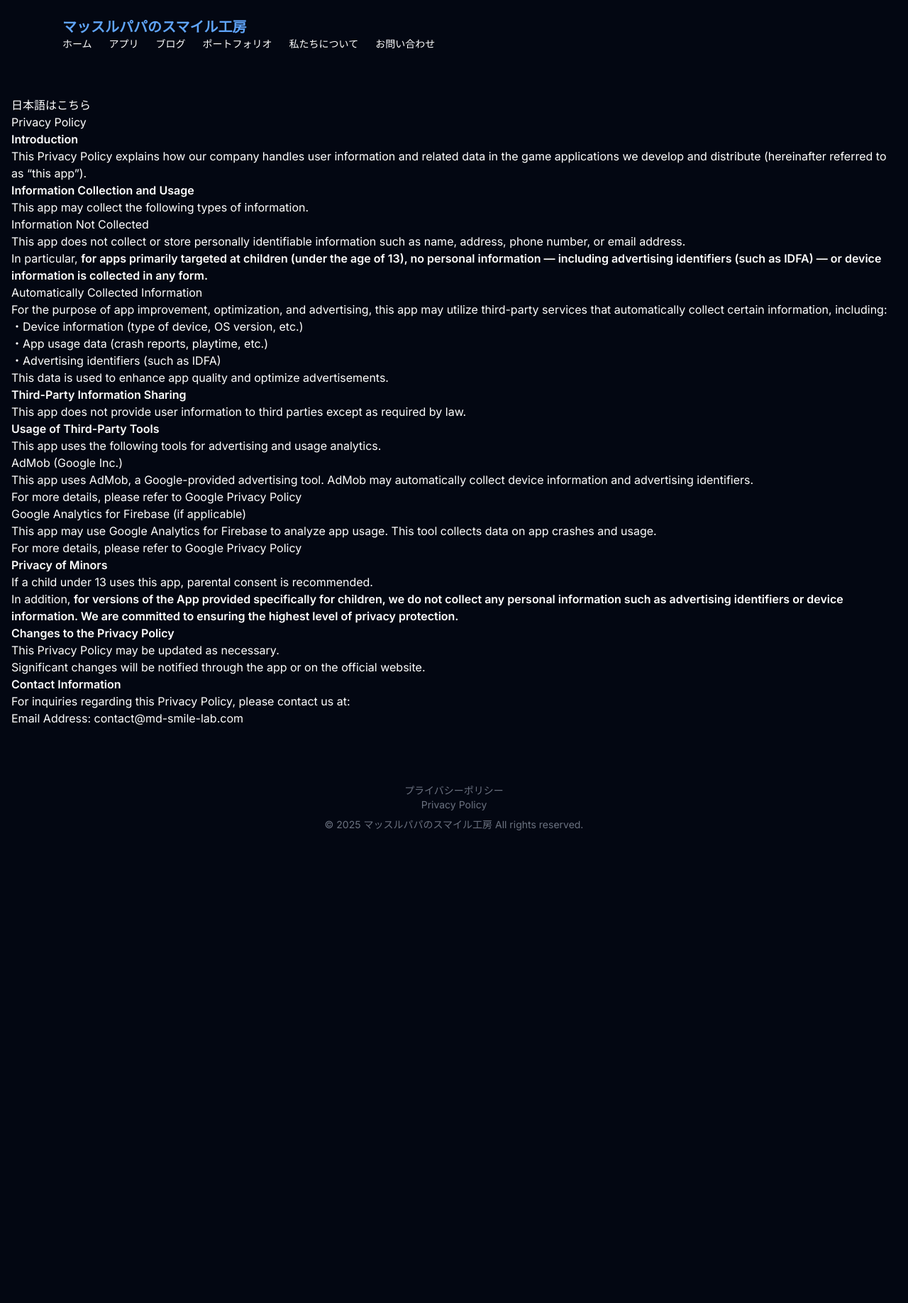
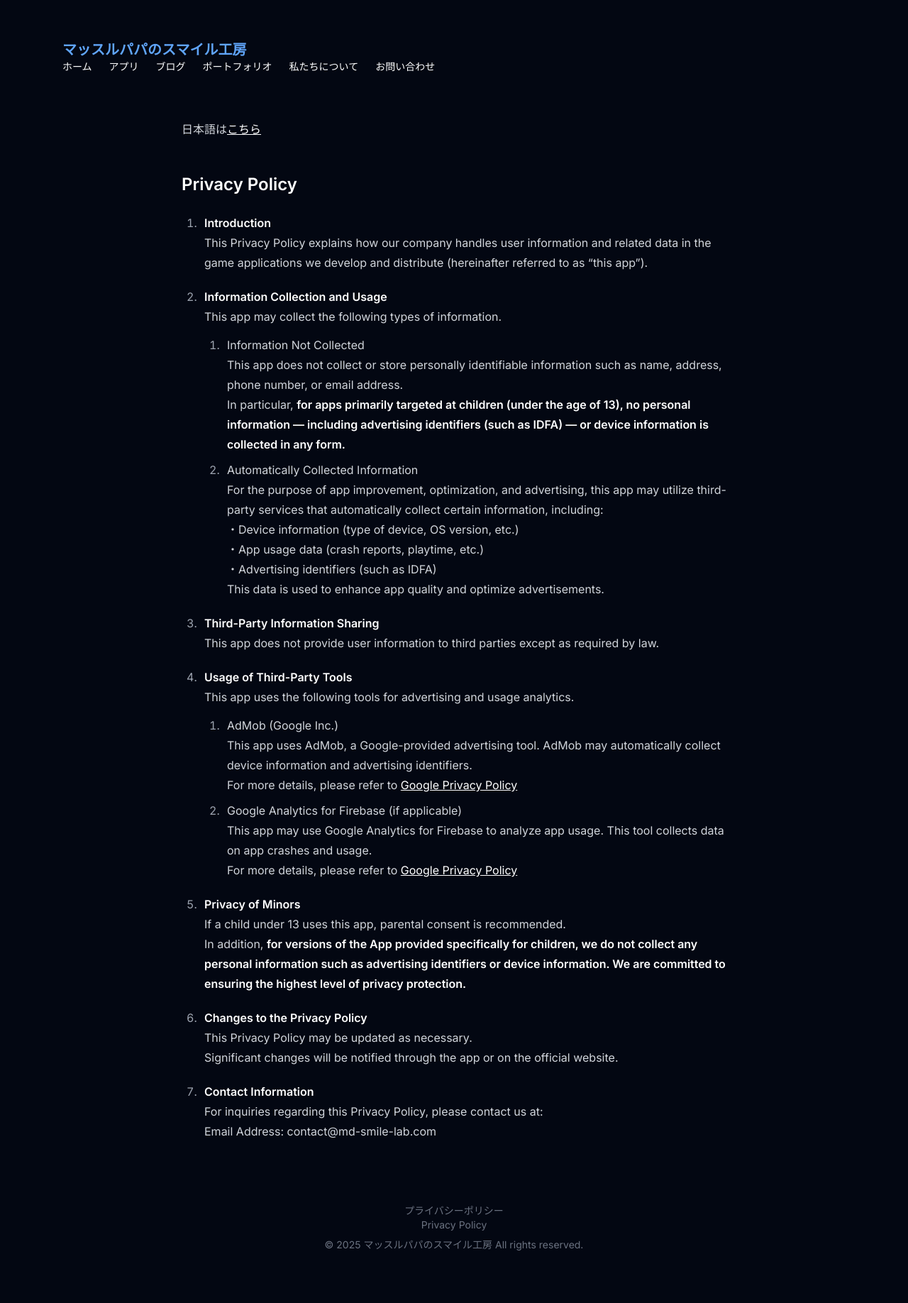
Before and after one commit to k41301175/MuscleDad-SmileLab, a Jekyll site: the page built from PrivacyPolicy_en.md, in a window 1280 px wide. Shown: the whole page at 71% size. Built offline with Jekyll 4.4.1, drawn with Linux system fonts in a browser that asks for light colours; nearby versions of some CDN libraries; before the commit the page ends 1212 px from its top, so only the background shows below that.

Commit message:
fix privacy markdowns

```diff
--- a/_layouts/default.html
+++ b/_layouts/default.html
@@ -19,7 +19,11 @@
   <style>
     body {
       font-family: 'Inter', sans-serif;
+      line-height: 1.6;
+      padding: 2em;
     }
+    h1, h2, h3 { font-weight: bold; margin-top: 1em; }
+    ol { list-style: decimal; margin-left: 1.5em; }
   </style>
 </head>
 <body class="bg-gray-950 text-white">
@@ -44,9 +48,6 @@
 
   <main class="px-4 py-10">
     {{ content }}
-    <!--<div class="prose prose-invert max-w-3xl mx-auto">
-      {{ content }}
-    </div>-->
   </main>
 
   <footer class="text-center text-gray-500 text-sm py-10">
--- /dev/null
+++ b/_layouts/markdown.html
@@ -0,0 +1,7 @@
+---
+layout: default
+---
+
+<div class="prose prose-invert max-w-3xl mx-auto">
+    {{ content }}
+</div>
```
Also changed, not shown: PrivacyPolicy.md (+1 -1 lines), PrivacyPolicy_en.md (+1 -1 lines).
